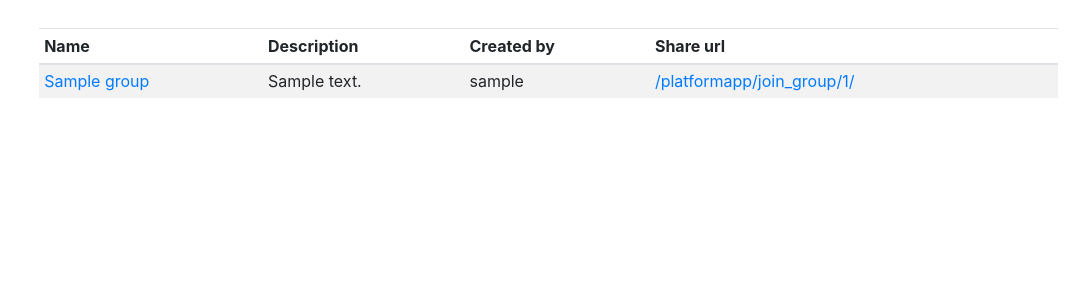
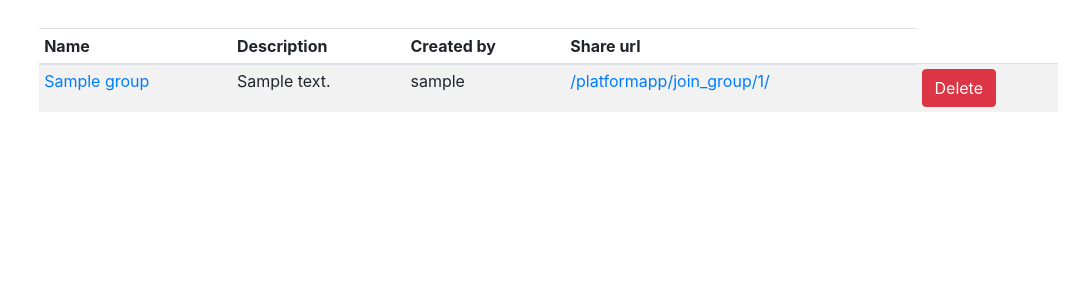
Before and after one commit to questras/StudentPlatform, a Django app: page /platformapp/my_groups/ in a window 1280 px wide. Shown: the part 56-356 px from the top of the page, without its empty margins (198-1280 px from the left). Run offline with Django 3.2, Linux system fonts and the light colour scheme; a user stored in the database is signed in; tables that the repository leaves empty hold one stand-in row (values such as "Sample post"); some libraries are stand-ins or nearby versions.

Commit message:
add leave/delete button in group table item

```diff
--- a/StudentPlatform/platformapp/templates/platformapp/my_groups_view.html
+++ b/StudentPlatform/platformapp/templates/platformapp/my_groups_view.html
@@ -18,6 +18,17 @@
                     <td>{{ group.description }}</td>
                     <td>{{ group.creator.username }}</td>
                     <td><a href="{% url 'join_group_view' group.pk %}">{% url 'join_group_view' group.pk %}</a></td>
+                    <td>
+                        {% if request.user.id == group.creator.id %}
+                            <a href="{% url 'delete_group_view' group.pk %}">
+                                <button class="btn btn-danger">Delete</button>
+                            </a>
+                        {% else %}
+                            <a href="{% url 'leave_group_view' group.pk %}">
+                                <button class="btn btn-warning">Leave</button>
+                            </a>
+                        {% endif %}
+                    </td>
                 </tr>
             {% endfor %}
             </tbody>
```
